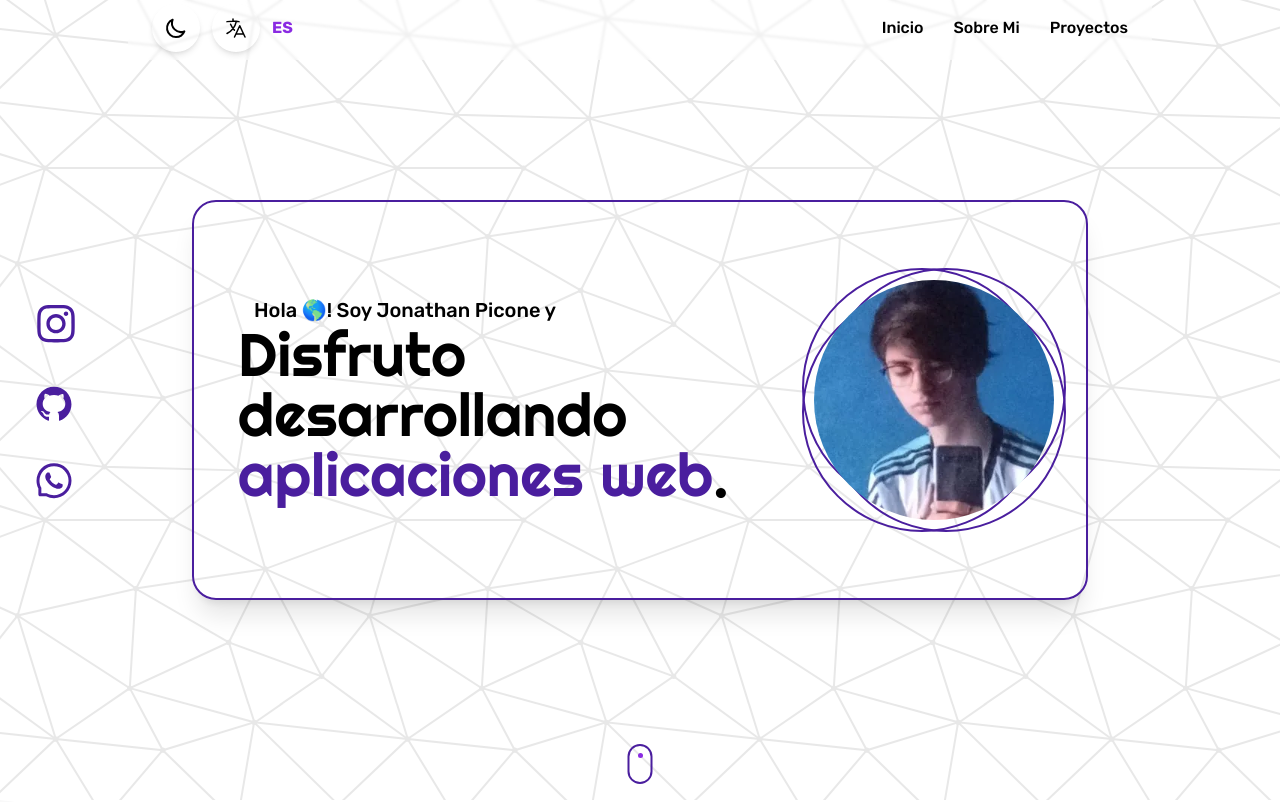
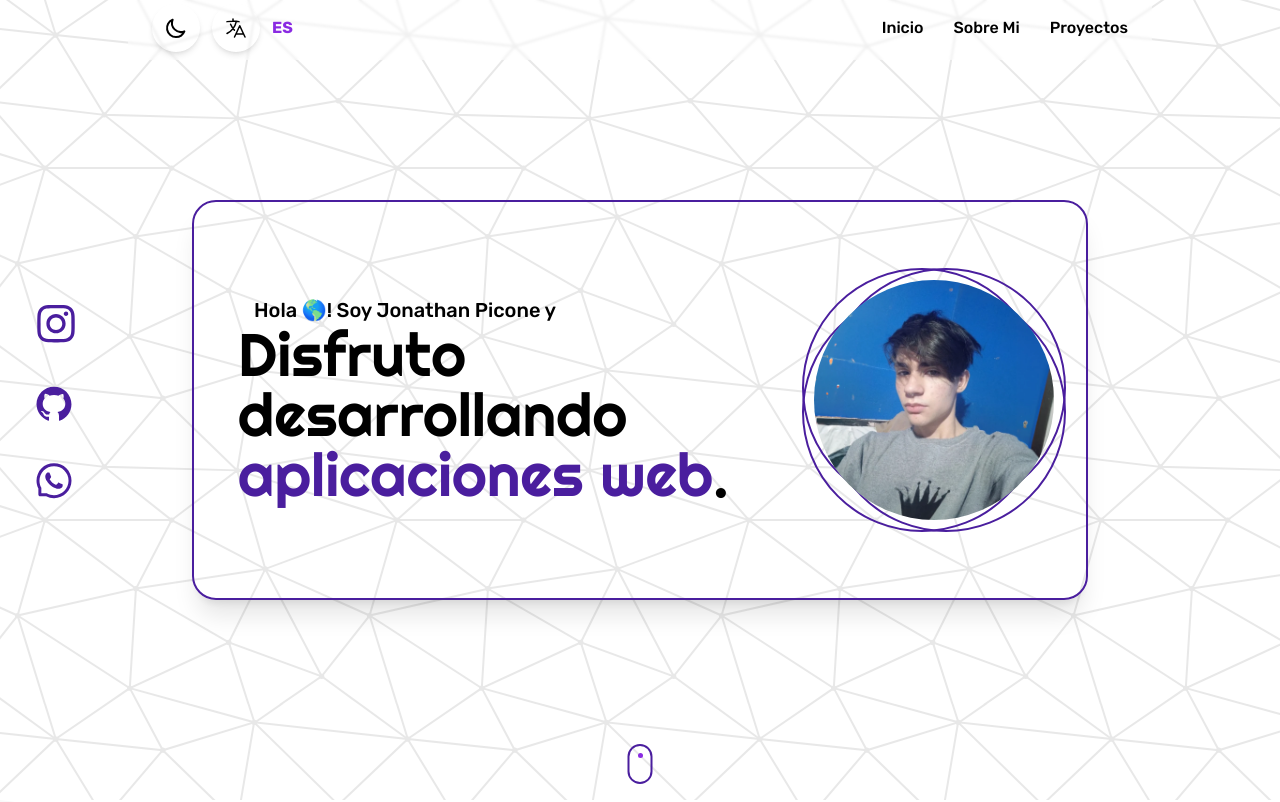
Before and after one commit to yonext24/my-portfolio, a React (Vite) app: page / in a window 1280 px wide. Shown: the top 802 px of the page. Built offline with nearby package versions, Linux system fonts and the light colour scheme.

Commit message:
Changed profile picture

```diff
--- a/src/components/WelcomeSection.jsx
+++ b/src/components/WelcomeSection.jsx
@@ -33,7 +33,7 @@ export default function WelcomeSection() {
           <div className='border-2 border-mainpurple w-full absolute h-full bottom-3 left-3 rounded-[50%]'></div>
           <div className='border-2 border-mainpurple w-full absolute h-full -bottom-3 -left-3 rounded-[50%]'></div>
           <div className='border-2 border-mainpurple w-full absolute h-full -bottom-3 -right-3 rounded-[50%]'></div>
-          <img src='/profile_yon.jpg' alt='Profile Picture' draggable='false' className='h-[240px] w-[240px] max-[400px]:h-[190px] max-[400px]:w-[190px] rounded-[50%] mx-auto z-10 relative' />
+          <img src='/profile.png' height={240} width={240} alt='Profile Picture' draggable='false' className='h-[240px] w-[240px] max-[400px]:h-[190px] max-[400px]:w-[190px] rounded-[50%] mx-auto z-10 relative' />
         </div>
 
         <div className='text-mainpurple flex mx-auto gap-x-2 min-[1024px]:hidden'>
```
Also changed, not shown: public/profile.png (added), public/profile_yon.jpg (deleted).
